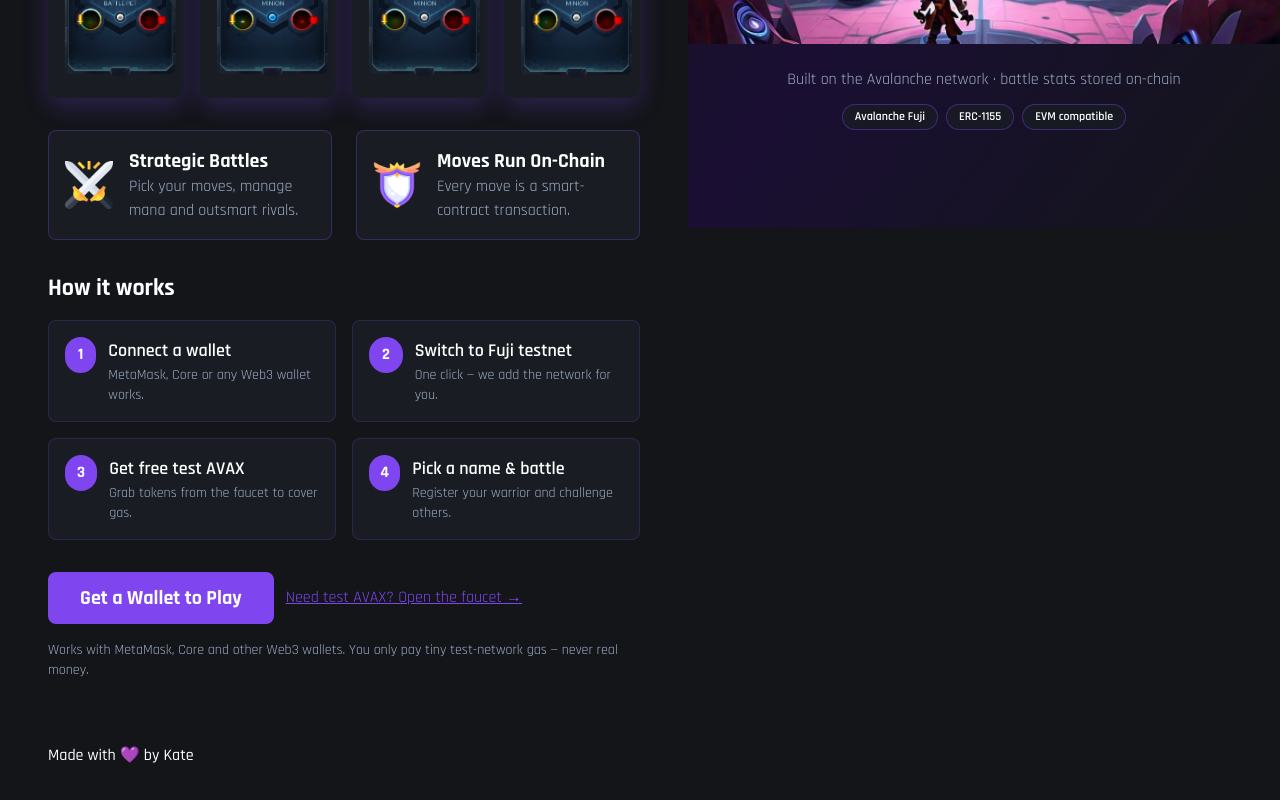
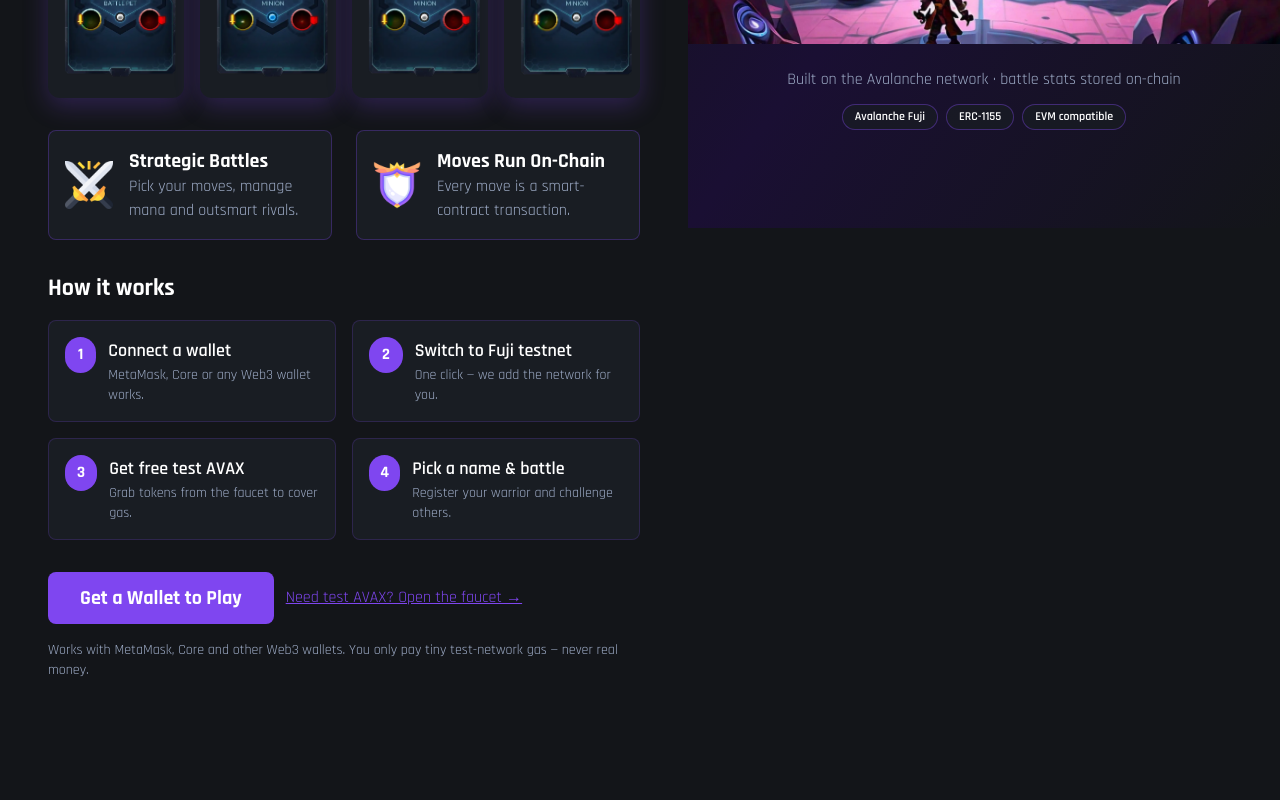
Before and after one commit to EkaterinaGorbunova/web3_nft_card_battle_game, a React (Vite) app in the folder client/: page / in a window 1280 px wide. Shown: the part 572-1372 px from the top of the page. After the commit the page ends 1284 px from the top, so only its background shows below. Built offline with nearby package versions, Linux system fonts and the light colour scheme.

Commit message:
removed footer credit and tightened bottom spacing

```diff
--- a/client/src/components/PageHOC.jsx
+++ b/client/src/components/PageHOC.jsx
@@ -40,8 +40,6 @@
 
           <Component />
         </div>
-
-        <p className={styles.footerText}>Made with 💜 by Kate</p>
       </div>
 
       <div className='flex flex-1 xl:h-screen xl:sticky xl:top-0 flex-col items-center justify-center gap-6 py-8 bg-gradient-to-br from-siteblack via-[#1a0f33] to-siteblack overflow-hidden'>
--- a/client/src/styles/index.js
+++ b/client/src/styles/index.js
@@ -10,10 +10,10 @@
 
   // hoc page
   hocContainer: 'min-h-screen flex xl:flex-row flex-col relative',
-  hocContentBox: 'min-h-screen flex flex-1 justify-between bg-siteblack py-8 sm:px-12 px-8 flex-col',
+  hocContentBox: 'min-h-screen flex flex-1 bg-siteblack pt-8 pb-4 sm:px-12 px-8 flex-col',
   // hocLogo: 'w-[160px] h-[52px] object-contain cursor-pointer',
   hocLogo: 'w-[56px] h-[56px] object-contain cursor-pointer',
-  hocBodyWrapper: 'flex-1 flex justify-center flex-col xl:mt-0 my-16',
+  hocBodyWrapper: 'flex-1 flex justify-center flex-col xl:mt-0 mt-16 mb-4',
 
   // join battle page
   joinHeadText: 'font-rajdhani font-semibold text-2xl text-white mb-3',
```
